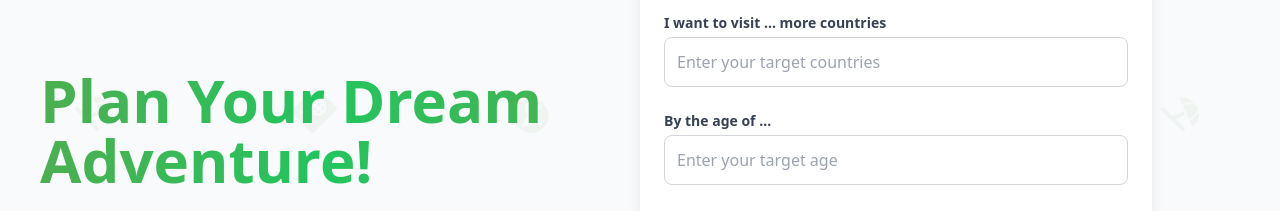
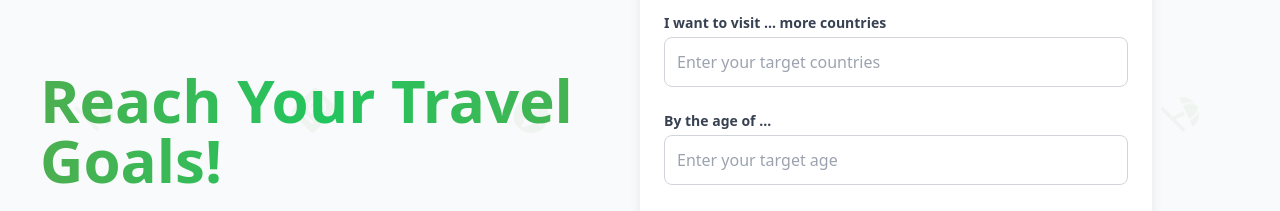
Before and after one commit to afigard/wandergoal, a Next.js app: page / in a window 1280 px wide. Shown: the part 214-425 px from the top of the page. Built offline with nearby package versions, Linux system fonts and the light colour scheme; no server answers.

Commit message:
✨ Change main text

```diff
--- a/pages/index.jsx
+++ b/pages/index.jsx
@@ -51,7 +51,7 @@ export default function Home() {
         {/* Text Section */}
         <div className="text-center md:text-left md:w-1/2 p-6">
           <h1 className="text-5xl sm:text-6xl font-extrabold bg-gradient-to-r from-green-600 via-green-500 to-green-600 text-transparent bg-clip-text mb-6">
-            Plan Your Dream Adventure!
+            Reach Your Travel Goals!
           </h1>
           <p className="text-xl text-gray-700 mb-8 max-w-2xl mx-auto md:mx-0">
             Join hundreds of travelers and create your personalized travel plan
```
